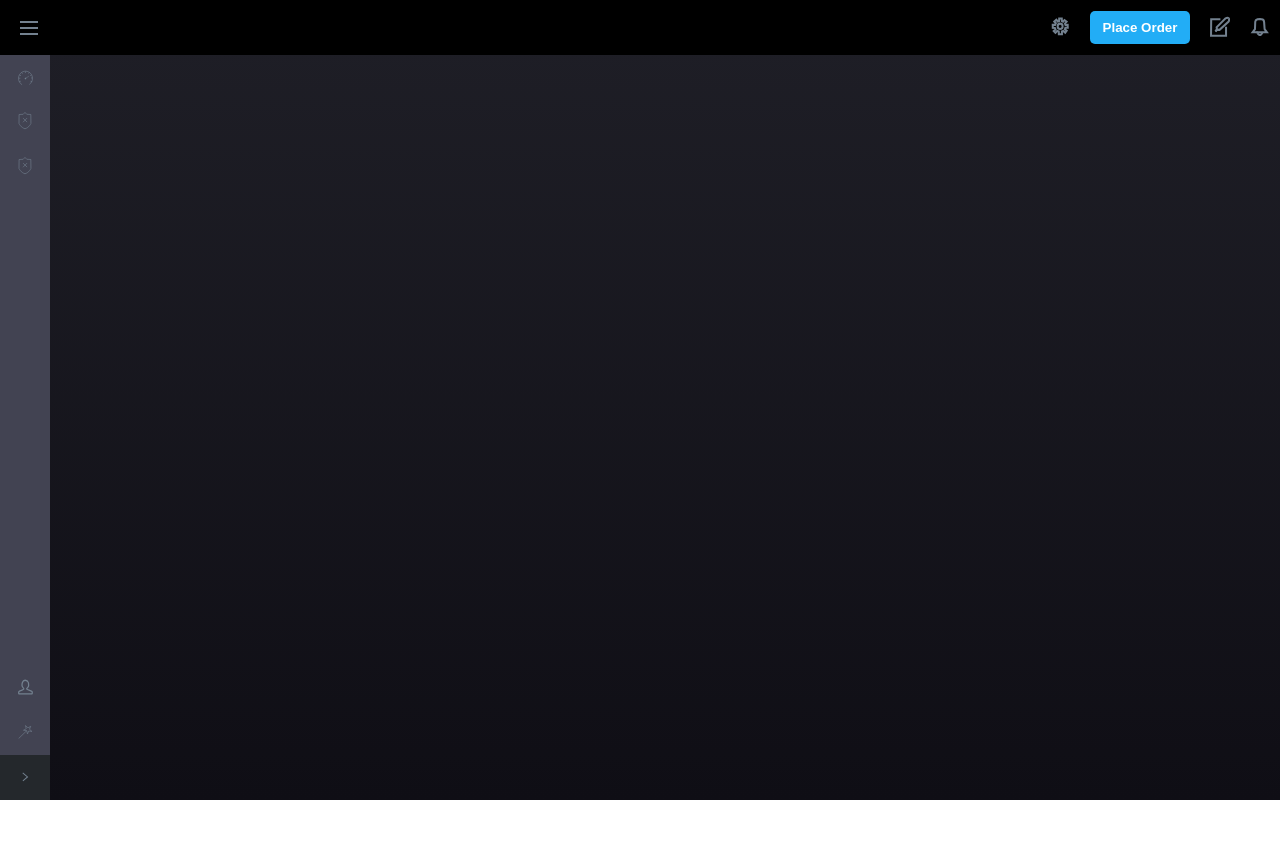
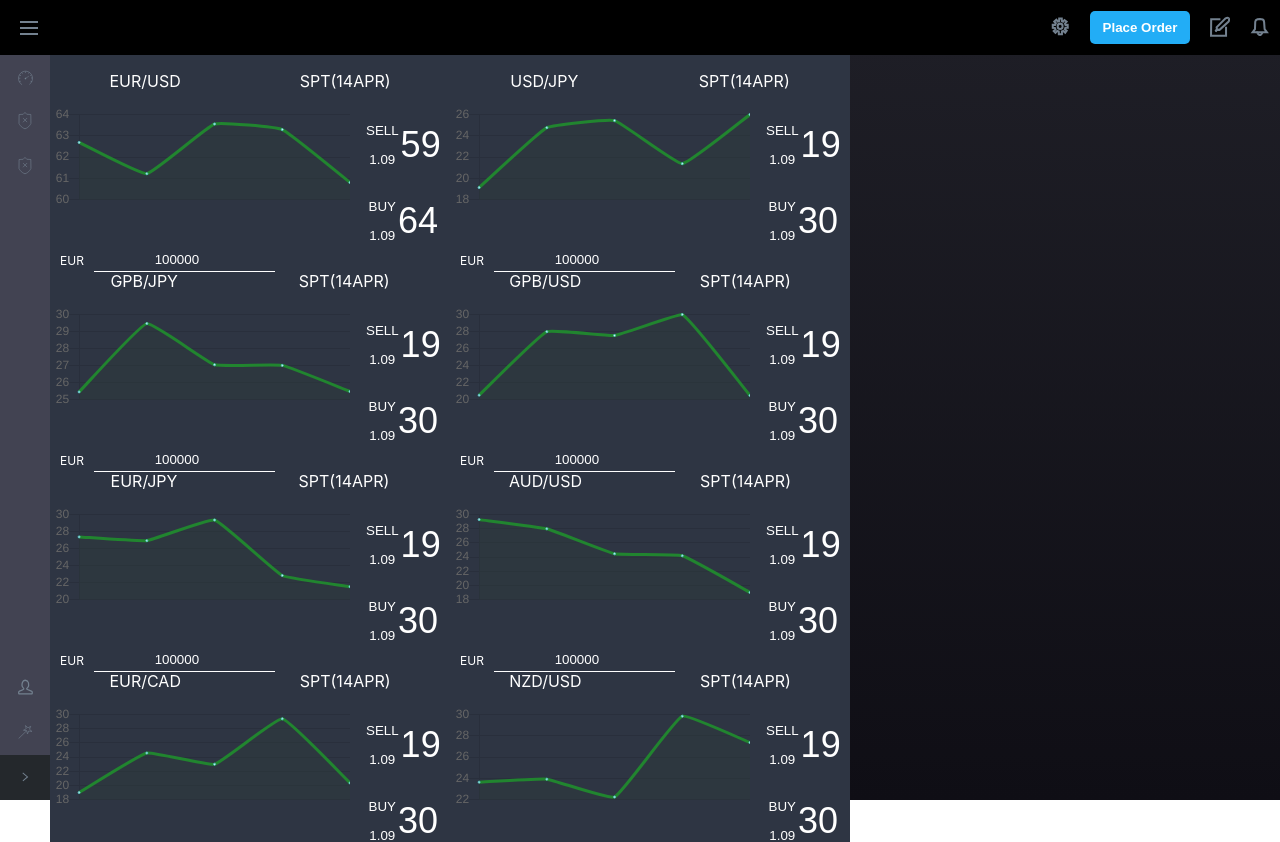
Before and after one commit to real-festil/OpenTrade, a React (Create React App) app: page /fx in a window 1280 px wide. Shown: the top 842 px of the page. Built offline with nearby package versions, Linux system fonts and the light colour scheme; sample sign-in values are in the browser's storage; what react-sizeme, react-stockcharts, text-mask-addons would draw is missing.

Commit message:
Fx build

```diff
--- /dev/null
+++ b/src/components/fxGrids/fxCard/fxCard.js
@@ -0,0 +1,112 @@
+import React, { useState, useEffect } from "react";
+import classes from "./fxCard.module.css";
+import { Line } from "react-chartjs-2";
+import { Chart } from "chart.js";
+
+const options = {
+  legend: false,
+  animation: false,
+  scales: {
+    xAxes: [
+      {
+        display: false,
+      },
+    ],
+    yAxes: [
+      {
+        display: true,
+      },
+    ],
+  },
+};
+
+const FXCard = (props) => {
+  let lineChart;
+  let updatedData = [];
+  let updatedValue;
+
+  const updateValue = () => {
+    return (updatedValue = (
+      Math.random() * (props.max - props.min) +
+      props.min
+    ).toFixed(2));
+  };
+
+  const createLineChart = (data) => {
+    lineChart = new Chart(props.label, {
+      type: "line",
+      data: {
+        labels: data,
+        datasets: [
+          {
+            label: "TF",
+            fill: true,
+            lineTension: 0.1,
+            backgroundColor: "rgba(46, 62, 59, 0.4)",
+            borderColor: "#21852f",
+            borderCapStyle: "butt",
+            borderDash: [],
+            borderDashOffset: 0.0,
+            borderJoinStyle: "miter",
+            pointBorderColor: "rgba(75,192,192,1)",
+            pointBackgroundColor: "#fff",
+            pointBorderWidth: 1,
+            pointHoverRadius: 5,
+            pointHoverBackgroundColor: "rgba(75,192,192,1)",
+            pointHoverBorderColor: "rgba(220,220,220,1)",
+            pointHoverBorderWidth: 2,
+            pointRadius: 1,
+            pointHitRadius: 10,
+            data,
+          },
+        ],
+      },
+      options,
+    });
+  };
+
+  const interval = setInterval(() => {
+    updatedData = updatedData.concat(updateValue());
+    if (updatedData.length > 10) {
+      updatedData.shift();
+    }
+    lineChart && lineChart.destroy();
+    createLineChart(updatedData);
+  }, 1000);
+
+  return (
+    <div className={classes.Card}>
+      <div className={classes.CardHeader}>
+        <p>{props.label}</p>
+        <p>SPT(14APR)</p>
+      </div>
+      <div className={classes.CardContent}>
+        <div className={classes.CardGraph}>
+          <canvas id={props.label} height="100"></canvas>
+        </div>
+        <div className={classes.CardControl}>
+          <button className={classes.Sell}>
+            <div className={classes.CardControlInfo}>
+              <p>SELL</p>
+              <p>1.09</p>
+            </div>
+            <p className={classes.CurrentPrice}>{props.min}</p>
+          </button>
+          <button className={classes.Buy}>
+            <div className={classes.CardControlInfo}>
+              <p>BUY</p>
+              <p>1.09</p>
+            </div>
+            <p className={classes.CurrentPrice}>{props.max}</p>
+          </button>
+        </div>
+      </div>
+      <div className={classes.CardInput}>
+        <p>EUR</p>
+        <input defaultValue={100000} type="number"></input>
+      </div>
+    </div>
+  );
+};
+
+export default FXCard;
--- /dev/null
+++ b/src/components/fxGrids/fxCard/fxCard.module.css
@@ -0,0 +1,114 @@
+.Card {
+  width: 400px;
+  height: 200px;
+  background-color: #2e3543;
+}
+
+.Card:hover {
+  background-color: #3d4455;
+}
+
+.Card:hover .CardControl button {
+  background-color: #262c3a;
+}
+
+.CardHeader {
+  width: 100%;
+  display: -webkit-box;
+  display: -ms-flexbox;
+  display: flex;
+  -ms-flex-pack: distribute;
+      justify-content: space-around;
+}
+
+.CardContent {
+  display: -webkit-box;
+  display: -ms-flexbox;
+  display: flex;
+}
+
+.CardGraph {
+  -webkit-box-flex: 60%;
+      -ms-flex: 60%;
+          flex: 60%;
+  -webkit-box-pack: center;
+      -ms-flex-pack: center;
+          justify-content: center;
+  -webkit-box-align: center;
+      -ms-flex-align: center;
+          align-items: center;
+}
+
+.CardControl {
+  display: -webkit-box;
+  display: -ms-flexbox;
+  display: flex;
+  -webkit-box-flex: 40%;
+      -ms-flex: 40%;
+          flex: 40%;
+  -webkit-box-orient: vertical;
+  -webkit-box-direction: normal;
+      -ms-flex-direction: column;
+          flex-direction: column;
+}
+
+.CardControl button {
+  display: -webkit-box;
+  display: -ms-flexbox;
+  display: flex;
+  background: none;
+  border: none;
+  color: white;
+  -webkit-box-pack: center;
+      -ms-flex-pack: center;
+          justify-content: center;
+  -webkit-box-align: center;
+      -ms-flex-align: center;
+          align-items: center;
+  margin: 2px;
+  border-radius: 5px;
+  margin-right: 10px;
+  margin-left: 10px;
+}
+
+.CurrentPrice {
+  font-size: 36px;
+  margin: 0;
+  margin-left: 2px;
+}
+
+.CardInput {
+  position: relative;
+  top: -10px;
+  display: -webkit-box;
+  display: -ms-flexbox;
+  display: flex;
+  -webkit-box-align: center;
+      -ms-flex-align: center;
+          align-items: center;
+}
+
+.CardInput p {
+  font-size: 12px;
+  margin: 0 10px;
+}
+
+.CardInput input {
+  background: none;
+  border: none;
+  border-bottom: 1px solid white;
+  height: 20px;
+  color: white;
+  text-align: center;
+}
+
+.Sell:hover {
+  background-color: #f94c4c !important;
+  cursor: pointer;
+}
+
+.Buy:hover {
+  background-color: #5f94f5 !important;
+  cursor: pointer;
+}
+/*# sourceMappingURL=fxCard.module.css.map */
--- /dev/null
+++ b/src/components/fxGrids/fxCard/fxCard.module.scss
@@ -0,0 +1,85 @@
+.Card {
+  width: 400px;
+  height: 200px;
+  background-color: rgb(46, 53, 67);
+}
+
+.Card:hover {
+  background-color: rgb(61, 68, 85);
+}
+
+.Card:hover .CardControl button {
+  background-color: #262c3a;
+}
+
+.CardHeader {
+  width: 100%;
+  display: flex;
+  justify-content: space-around;
+}
+
+.CardContent {
+  display: flex;
+}
+
+.CardGraph {
+  flex: 60%;
+  justify-content: center;
+  align-items: center;
+}
+
+.CardControl {
+  display: flex;
+  flex: 40%;
+  flex-direction: column;
+}
+
+.CardControl button {
+  display: flex;
+  background: none;
+  border: none;
+  color: white;
+  justify-content: center;
+  align-items: center;
+  margin: 2px;
+  border-radius: 5px;
+  margin-right: 10px;
+  margin-left: 10px;
+}
+
+.CurrentPrice {
+  font-size: 36px;
+  margin: 0;
+  margin-left: 2px;
+}
+
+.CardInput {
+  position: relative;
+  top: -10px;
+  display: flex;
+  align-items: center;
+}
+
+.CardInput p {
+  font-size: 12px;
+  margin: 0 10px;
+}
+
+.CardInput input {
+  background: none;
+  border: none;
+  border-bottom: 1px solid white;
+  height: 20px;
+  color: white;
+  text-align: center;
+}
+
+.Sell:hover {
+  background-color: rgb(249, 76, 76) !important;
+  cursor: pointer;
+}
+
+.Buy:hover {
+  background-color: rgb(95, 148, 245) !important;
+  cursor: pointer;
+}
--- /dev/null
+++ b/src/components/fxGrids/fxGrid/fxGrid.js
@@ -0,0 +1,32 @@
+import React from "react";
+import FXCard from "../fxCard/fxCard.js";
+import classes from "./fxGrid.module.css";
+
+const FXGrid = () => {
+  const cards = [
+    { label: "EUR/USD", min: 59, max: 64 },
+    { label: "USD/JPY", min: 19, max: 30 },
+    { label: "GPB/JPY", min: 19, max: 30 },
+    { label: "GPB/USD", min: 19, max: 30 },
+    { label: "EUR/JPY", min: 19, max: 30 },
+    { label: "AUD/USD", min: 19, max: 30 },
+    { label: "EUR/CAD", min: 19, max: 30 },
+    { label: "NZD/USD", min: 19, max: 30 },
+    { label: "EUR/AUD", min: 19, max: 30 },
+  ];
+
+  return (
+    <div className={classes.Grid}>
+      {cards.map((card) => (
+        <FXCard
+          key={card.label}
+          label={card.label}
+          min={card.min}
+          max={card.max}
+        />
+      ))}
+    </div>
+  );
+};
+
+export default FXGrid;
--- /dev/null
+++ b/src/components/fxGrids/fxGrid/fxGrid.module.css
@@ -0,0 +1,10 @@
+.Grid {
+  width: 80%;
+  height: calc(100vh - 55px);
+  display: -webkit-box;
+  display: -ms-flexbox;
+  display: flex;
+  -ms-flex-wrap: wrap;
+      flex-wrap: wrap;
+}
+/*# sourceMappingURL=fxGrid.module.css.map */
--- /dev/null
+++ b/src/components/fxGrids/fxGrid/fxGrid.module.scss
@@ -0,0 +1,6 @@
+.Grid {
+  width: 80%;
+  height: calc(100vh - 55px);
+  display: flex;
+  flex-wrap: wrap;
+}
--- a/src/containers/fx/fx.js
+++ b/src/containers/fx/fx.js
@@ -1,11 +1,17 @@
 import React from "react";
 import Header from "../../components/ui/header/header";
 import Sidedrawer from "../../components/ui/sidedrawer/sidedrawer";
+import FXGrid from "../../components/fxGrids/fxGrid/fxGrid.js";
 
 class FX extends React.Component {
   state = {
     showSidedrawer: true,
+    value: 0,
   };
+
+  // valueInterval = setInterval(() => {
+  //   this.setState({ value: (Math.random() * (64 - 59) + 59).toFixed(2) });
+  // }, 2000);
 
   render() {
     return (
@@ -15,8 +21,10 @@ class FX extends React.Component {
             this.setState({ showSidedrawer: !this.state.showSidedrawer })
           }
         />
-        <Sidedrawer showSidedrawer={this.state.showSidedrawer} />
-        <p>sdasd</p>
+        <div style={{ display: "flex" }}>
+          <Sidedrawer showSidedrawer={this.state.showSidedrawer} />
+          <FXGrid />
+        </div>
       </>
     );
   }
```
Also changed, not shown: firebase.json, 2 other files (tests, documents, lock files or other folders).
